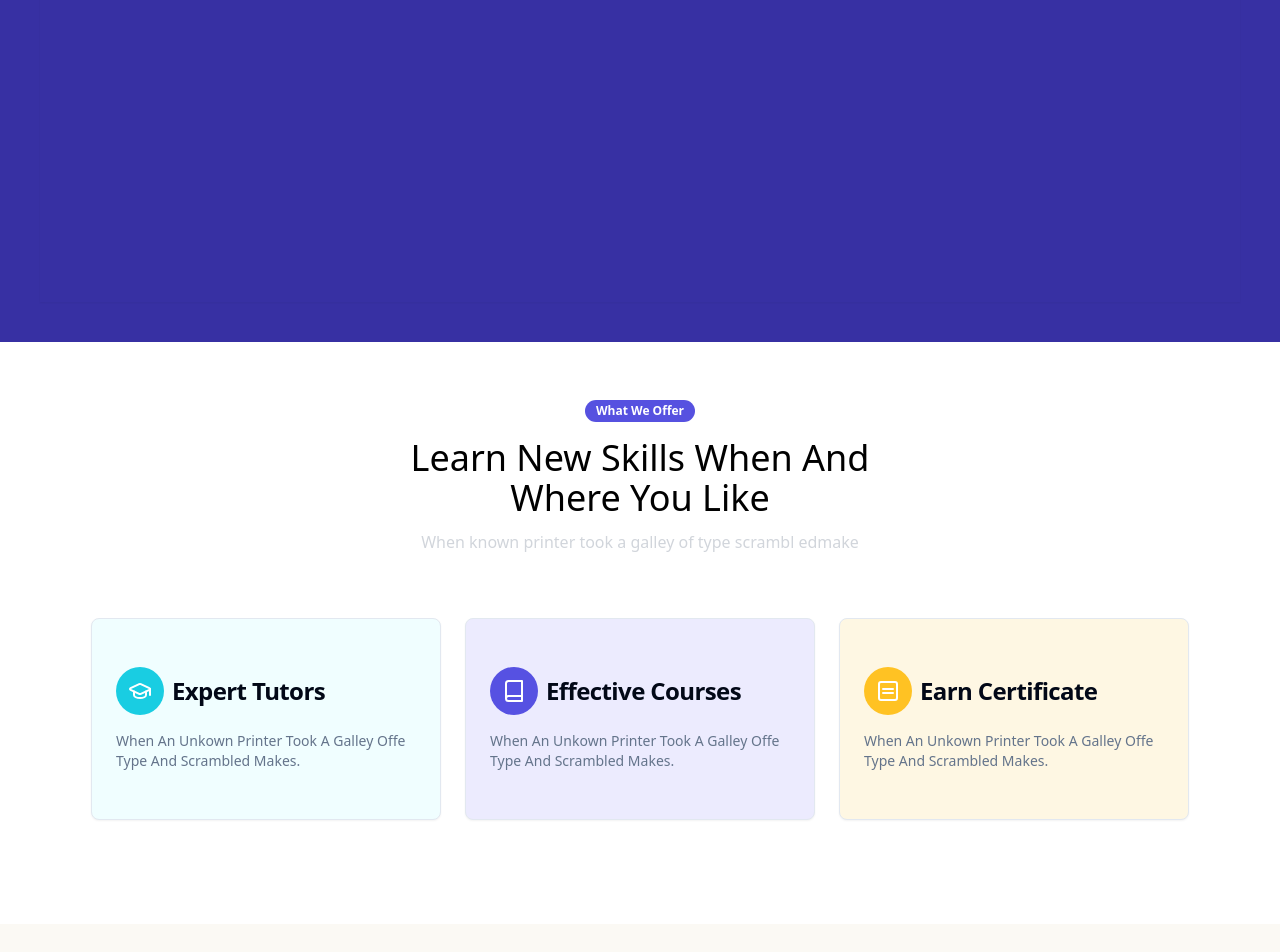
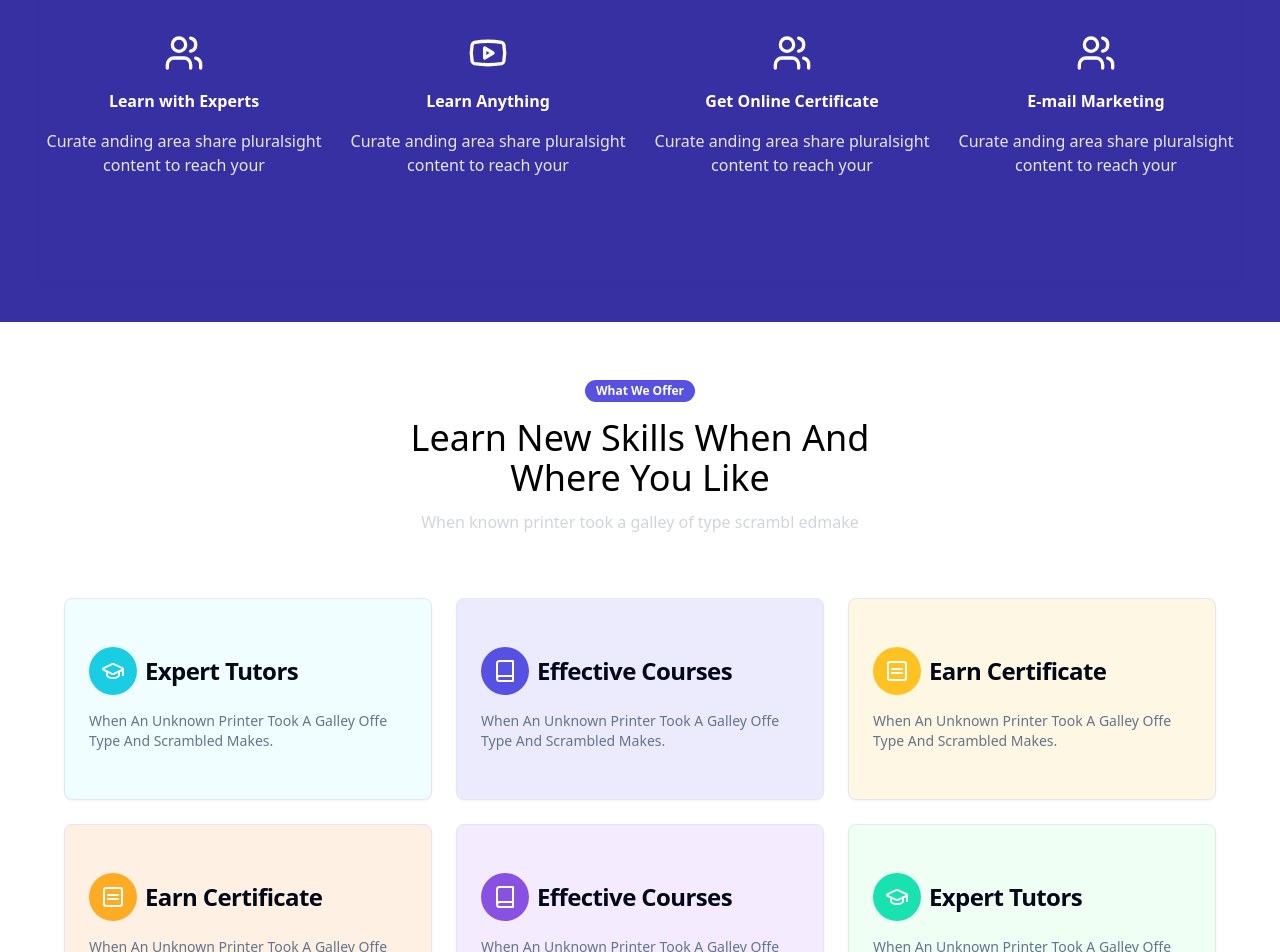
Before and after one commit to Qlass-website/qlass, a React (Vite) app: page / in a window 1280 px wide. Shown: the part 2720-3672 px from the top of the page. Built offline with nearby package versions, Linux system fonts and the light colour scheme.

Commit message:
✅ How we start secton

```diff
--- /dev/null
+++ b/src/components/home-page/learning-choice/LearningCard/LearningCard.jsx
@@ -0,0 +1,31 @@
+import { Users, Youtube } from 'lucide-react'
+import React from 'react'
+
+function LearningCard() {
+  return (
+    <div className='flex items-center space-x-4'>
+        <div className="w-full md:w-[350px] flex flex-col items-center text-center py-6 space-y-4">
+            <Users className='text-white w-10 h-10'/>
+            <h1 className='text-white font-bold'>Learn with Experts</h1>
+            <p className='text-gray-200 font-light'>Curate anding area share pluralsight <br/> content to reach your</p>
+        </div>
+        <div className="w-full md:w-[350px] flex flex-col items-center text-center py-6 space-y-4">
+            <Youtube className='text-white w-10 h-10'/>
+            <h1 className='text-white font-bold'>Learn Anything</h1>
+            <p className='text-gray-200 font-light'>Curate anding area share pluralsight <br/> content to reach your</p>
+        </div>
+        <div className="w-full md:w-[350px] flex flex-col items-center text-center py-6 space-y-4">
+            <Users className='text-white w-10 h-10'/>
+            <h1 className='text-white font-bold'>Get Online Certificate</h1>
+            <p className='text-gray-200 font-light'>Curate anding area share pluralsight <br/> content to reach your</p>
+        </div>
+        <div className="w-full md:w-[350px] flex flex-col items-center text-center py-6 space-y-4">
+            <Users className='text-white w-10 h-10'/>
+            <h1 className='text-white font-bold'>E-mail Marketing</h1>
+            <p className='text-gray-200 font-light'>Curate anding area share pluralsight <br/> content to reach your</p>
+        </div>
+    </div>
+  )
+}
+
+export default LearningCard
--- a/src/components/home-page/learning-choice/LearningChoice.jsx
+++ b/src/components/home-page/learning-choice/LearningChoice.jsx
@@ -1,12 +1,13 @@
 import { Badge } from "@/components/ui/badge";
 import React from "react";
+import LearningCard from "./LearningCard/LearningCard";
 
 export default function LearningChoice() {
   return (
     <div className="flex items-center justify-center">
       <div className="w-full bg-indigo-800 p-10">
         <div className="flex flex-col max-md:flex-col-reverse max-md:items-center">
-          <div className="text-center max-md:mb-10 max-md:w-full">
+          <div className="text-center mt-10 max-md:mb-10 max-md:w-full">
             <div className="text-4xl font-medium text-white">
               <Badge variant="primary">How We Start Journey</Badge>
             </div>
@@ -21,13 +22,10 @@ export default function LearningChoice() {
             </div>
           </div>
           <div className="w-full max-md:w-full">
-            <div className="relative min-h-[397px] flex-grow items-center justify-center overflow-hidden shadow-sm max-md:mt-10 max-md:max-w-full">
-              {/* <img
-                        loading="lazy"
-                        src="/HeroImage.png"
-                        className="object-cover w-full h-full"
-                        alt="Hero"
-                    /> */}
+            <div className="relative min-h-[337px] flex-grow items-center justify-center overflow-hidden shadow-sm max-md:mt-10 max-md:max-w-full">
+              <div className="mt-16">
+                <LearningCard />
+              </div>
             </div>
           </div>
         </div>
--- a/src/components/home-page/what-we-offer/WhatWeOfferCards/WhatWeOfferCards.jsx
+++ b/src/components/home-page/what-we-offer/WhatWeOfferCards/WhatWeOfferCards.jsx
@@ -1,32 +1,98 @@
+import React from "react";
 import {
   Card,
   CardDescription,
   CardHeader,
   CardTitle,
-} from "@/components/ui/card"
-import { Book, EqualSquare, GraduationCap } from "lucide-react"
+} from "@/components/ui/card";
+import { Book, EqualSquare, GraduationCap } from "lucide-react";
 
 export default function WhatWeOfferCards() {
   return (
-    <div className="flex flex-col md:flex-row items-center space-y-6 md:space-y-0 md:space-x-6 justify-center">
-        <Card className="w-full md:w-[350px] bg-[#F0FEFF] py-6">
+    <div className="grid grid-cols-1 md:grid-cols-3 gap-6 max-w-6xl mx-auto">
+      <Card className="bg-[#F0FEFF] py-6">
         <CardHeader className="space-y-4">
-                <CardTitle className="flex items-center space-x-2"><div className="bg-[#19CDE2] rounded-full p-3 text-white"><GraduationCap  className="w-6 h-6"/></div><h1>Expert Tutors</h1></CardTitle>
-                <CardDescription>When An Unkown Printer Took A Galley Offe Type And Scrambled Makes.</CardDescription>
+          <CardTitle className="flex items-center space-x-2">
+            <div className="bg-[#19CDE2] rounded-full p-3 text-white">
+              <GraduationCap className="w-6 h-6" />
+            </div>
+            <h1>Expert Tutors</h1>
+          </CardTitle>
+          <CardDescription>
+            When An Unknown Printer Took A Galley Offe Type And Scrambled Makes.
+          </CardDescription>
         </CardHeader>
       </Card>
-        <Card className="w-full md:w-[350px] bg-[#ECEBFE] py-6">
+
+      <Card className="bg-[#ECEBFE] py-6">
         <CardHeader className="space-y-4">
-                <CardTitle className="flex items-center space-x-2"><div className="bg-[#5651E2] rounded-full p-3 text-white"><Book className="w-6 h-6"/></div><h1>Effective Courses</h1></CardTitle>
-                <CardDescription>When An Unkown Printer Took A Galley Offe Type And Scrambled Makes.</CardDescription>
+          <CardTitle className="flex items-center space-x-2">
+            <div className="bg-[#5651E2] rounded-full p-3 text-white">
+              <Book className="w-6 h-6" />
+            </div>
+            <h1>Effective Courses</h1>
+          </CardTitle>
+          <CardDescription>
+            When An Unknown Printer Took A Galley Offe Type And Scrambled Makes.
+          </CardDescription>
         </CardHeader>
       </Card>
-        <Card className="w-full md:w-[350px] bg-[#FEF7E3] py-6">
+
+      <Card className="bg-[#FEF7E3] py-6">
         <CardHeader className="space-y-4">
-                <CardTitle className="flex items-center space-x-2"><div className="bg-[#FFC223] rounded-full p-3 text-white"><EqualSquare className="w-6 h-6"/></div><h1>Earn Certificate</h1></CardTitle>
-                <CardDescription>When An Unkown Printer Took A Galley Offe Type And Scrambled Makes.</CardDescription>
+          <CardTitle className="flex items-center space-x-2">
+            <div className="bg-[#FFC223] rounded-full p-3 text-white">
+              <EqualSquare className="w-6 h-6" />
+            </div>
+            <h1>Earn Certificate</h1>
+          </CardTitle>
+          <CardDescription>
+            When An Unknown Printer Took A Galley Offe Type And Scrambled Makes.
+          </CardDescription>
+        </CardHeader>
+      </Card>
+
+      <Card className="bg-[#fef0e3] py-6">
+        <CardHeader className="space-y-4">
+          <CardTitle className="flex items-center space-x-2">
+            <div className="bg-[#ffab23] rounded-full p-3 text-white">
+              <EqualSquare className="w-6 h-6" />
+            </div>
+            <h1>Earn Certificate</h1>
+          </CardTitle>
+          <CardDescription>
+            When An Unknown Printer Took A Galley Offe Type And Scrambled Makes.
+          </CardDescription>
+        </CardHeader>
+      </Card>
+
+      <Card className="bg-[#f4ebfe] py-6">
+        <CardHeader className="space-y-4">
+          <CardTitle className="flex items-center space-x-2">
+            <div className="bg-[#8851e2] rounded-full p-3 text-white">
+              <Book className="w-6 h-6" />
+            </div>
+            <h1>Effective Courses</h1>
+          </CardTitle>
+          <CardDescription>
+            When An Unknown Printer Took A Galley Offe Type And Scrambled Makes.
+          </CardDescription>
+        </CardHeader>
+      </Card>
+
+      <Card className="bg-[#f0fff4] py-6">
+        <CardHeader className="space-y-4">
+          <CardTitle className="flex items-center space-x-2">
+            <div className="bg-[#19e2b0] rounded-full p-3 text-white">
+              <GraduationCap className="w-6 h-6" />
+            </div>
+            <h1>Expert Tutors</h1>
+          </CardTitle>
+          <CardDescription>
+            When An Unknown Printer Took A Galley Offe Type And Scrambled Makes.
+          </CardDescription>
         </CardHeader>
       </Card>
     </div>
-  )
+  );
 }
```
Lines whose indentation alone changed are shown as unchanged.
